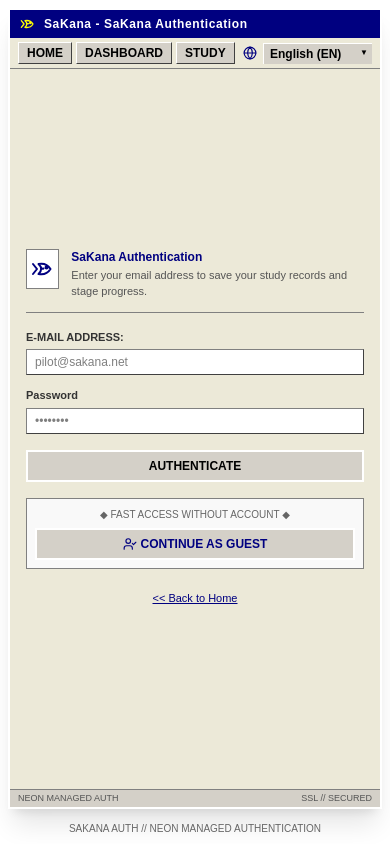
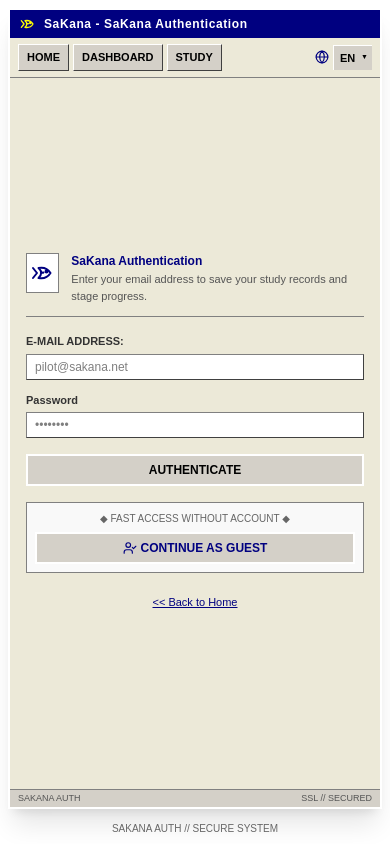
Before and after one commit to kurzagin/japanese-learning, a Next.js app: page /login in a window 390 px wide. Built offline with nearby package versions, Linux system fonts and the light colour scheme; no server answers.

Commit message:
fix: remove neon managed auth text from login and polish mobile navbar

```diff
--- a/src/app/login/page.tsx
+++ b/src/app/login/page.tsx
@@ -160,12 +160,12 @@ export default function LoginPage() {
 
         {/* Dialog Status */}
         <div className="border-t border-[#808080] bg-[#d4d0c8] px-2 py-0.5 text-[9px] text-[#555] flex justify-between">
-          <span>NEON MANAGED AUTH</span>
+          <span>SAKANA AUTH</span>
           <span>SSL // SECURED</span>
         </div>
       </div>
       <footer className="mt-3 text-[10px] text-[#666] text-center font-mono">
-        SAKANA AUTH // NEON MANAGED AUTHENTICATION
+        SAKANA AUTH // SECURE SYSTEM
       </footer>
     </div>
   );
--- a/src/components/RetroNavbar.tsx
+++ b/src/components/RetroNavbar.tsx
@@ -40,8 +40,8 @@ export function RetroNavbar({ currentSubtitle }: RetroNavbarProps) {
       </div>
 
       {/* Real Retro Navigation Bar */}
-      <div className="border-b border-[#808080] bg-[#ece9d8] px-2 py-1 text-[11px] flex flex-wrap items-center justify-between gap-2 text-black">
-        <nav className="flex items-center gap-1 sm:gap-2" aria-label="Main Navigation">
+      <div className="border-b border-[#808080] bg-[#ece9d8] px-2 py-1.5 sm:py-1 text-[11px] flex items-center justify-between gap-1.5 sm:gap-2 text-black">
+        <nav className="flex items-center gap-1 sm:gap-2 shrink-0" aria-label="Main Navigation">
           {navLinks.map((item) => {
             const isActive =
               item.href === "/"
@@ -52,7 +52,7 @@ export function RetroNavbar({ currentSubtitle }: RetroNavbarProps) {
               <Link
                 key={item.href}
                 href={item.href}
-                className={`px-2 py-0.5 border text-xs font-semibold transition-colors ${
+                className={`px-2 py-1 sm:py-0.5 border text-[11px] sm:text-xs font-semibold whitespace-nowrap transition-colors ${
                   isActive
                     ? "bg-[#000080] text-white border-t-[#000040] border-l-[#000040] border-b-white border-r-white"
                     : "bg-[#d4d0c8] text-black border-t-white border-l-white border-b-[#404040] border-r-[#404040] hover:bg-[#e4e0d8] active:border-t-[#404040] active:border-l-[#404040] active:border-b-white active:border-r-white"
@@ -63,7 +63,9 @@ export function RetroNavbar({ currentSubtitle }: RetroNavbarProps) {
             );
           })}
         </nav>
-        <LanguageSelector />
+        <div className="shrink-0">
+          <LanguageSelector />
+        </div>
       </div>
     </div>
   );
--- a/src/context/LanguageContext.tsx
+++ b/src/context/LanguageContext.tsx
@@ -47,20 +47,20 @@ export function LanguageSelector() {
   const { locale, setLocale } = useLanguage();
 
   return (
-    <div className="flex items-center gap-1.5 text-[11px] font-mono select-none">
-      <Globe className="w-3.5 h-3.5 text-[#000080]" />
+    <div className="flex items-center gap-1 text-[11px] font-mono select-none">
+      <Globe className="w-3.5 h-3.5 text-[#000080] shrink-0" />
       <div className="relative inline-block">
         <select
           value={locale}
           aria-label="Select language"
           onChange={(e) => setLocale(e.target.value as Locale)}
-          className="appearance-none bg-[#d4d0c8] text-black text-xs font-bold py-0.5 pl-1.5 pr-5 border-t border-l border-white border-b-[#404040] border-r-[#404040] outline-none cursor-pointer hover:bg-[#e4e0d8] focus:bg-white"
+          className="appearance-none bg-[#d4d0c8] text-black text-[11px] sm:text-xs font-bold py-1 sm:py-0.5 pl-1.5 pr-4 sm:pr-5 border-t border-l border-white border-b-[#404040] border-r-[#404040] outline-none cursor-pointer hover:bg-[#e4e0d8] focus:bg-white"
         >
-          <option value="en">English (EN)</option>
-          <option value="id">Bahasa ID (ID)</option>
-          <option value="ja">日本語 (JA)</option>
+          <option value="en">EN</option>
+          <option value="id">ID</option>
+          <option value="ja">JA</option>
         </select>
-        <div className="pointer-events-none absolute inset-y-0 right-0 flex items-center px-1 text-[8px] text-black font-bold">
+        <div className="pointer-events-none absolute inset-y-0 right-0 flex items-center px-1 text-[7px] sm:text-[8px] text-black font-bold">
           ▼
         </div>
       </div>
```
